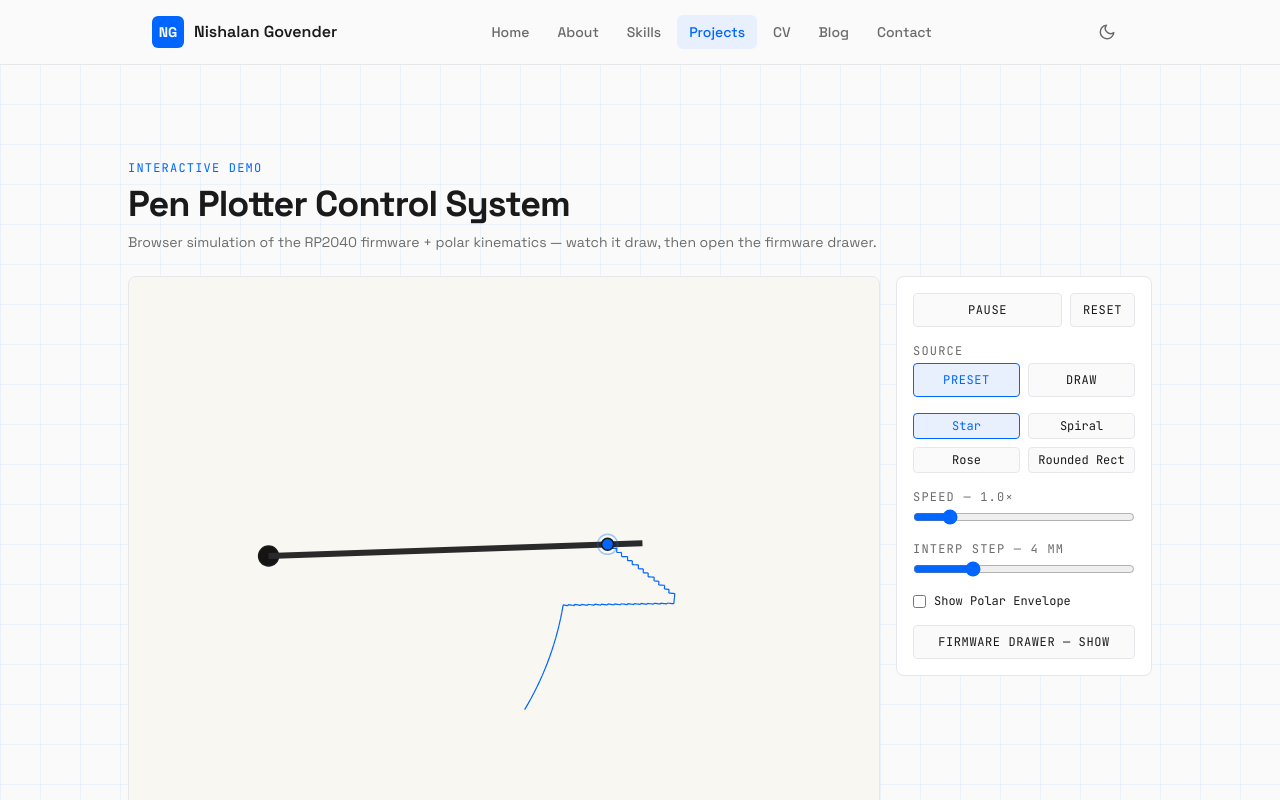
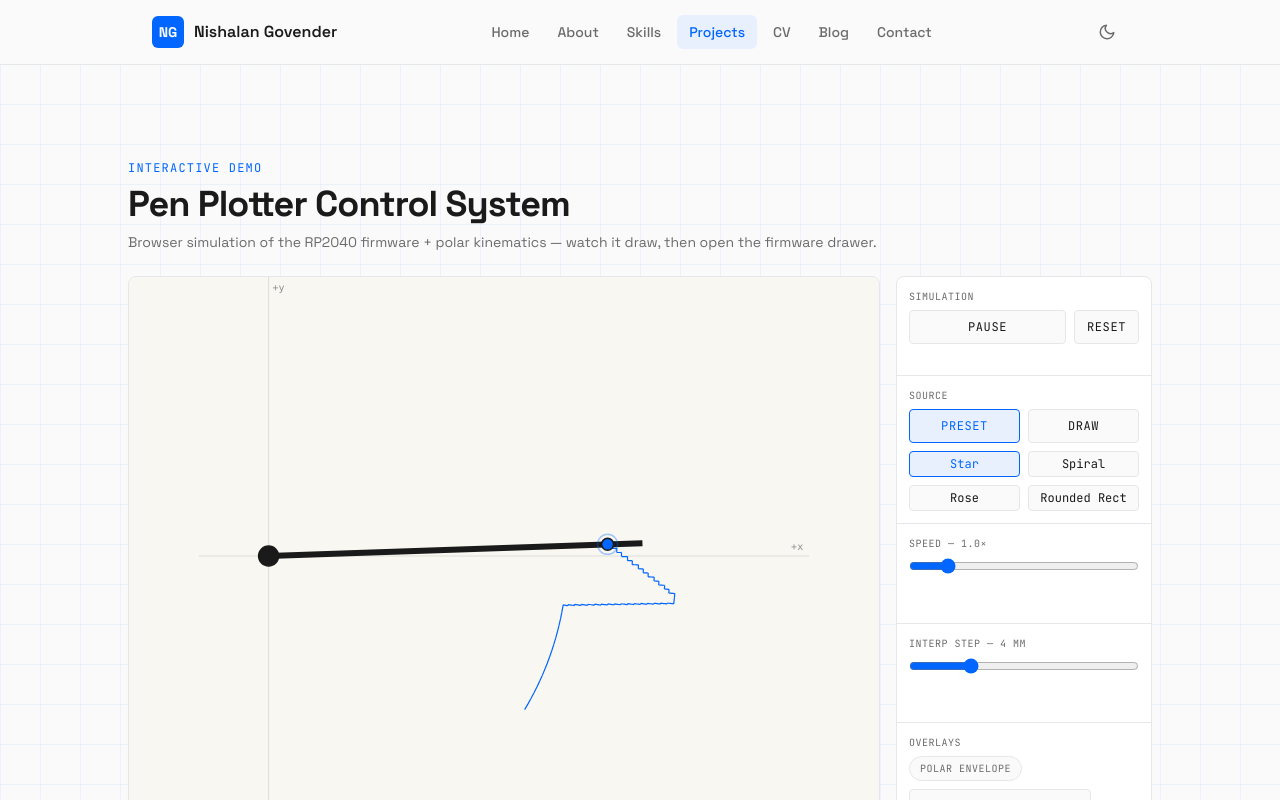
Before and after one commit to nishalangovender/nishalangovender.com, a Next.js app: page /projects/pen-plotter/demo in a window 1280 px wide. Shown: the top 800 px of the page. Built offline with nearby package versions, Linux system fonts and the light colour scheme; no server answers.

Commit message:
feat: pen-plotter demo — a11y, wire-up, polish

```diff
--- a/src/components/demos/path-following/ControlPanel.tsx
+++ b/src/components/demos/path-following/ControlPanel.tsx
@@ -67,18 +67,27 @@ export function ControlPanel({
       </Section>
 
       <Section label="Path">
-        <div role="radiogroup" aria-label="Path" className="flex flex-col gap-1.5 items-start">
-          {PATH_OPTIONS.map((opt) => (
-            <Pill
-              key={opt.value}
-              active={config.path === opt.value}
-              role="radio"
-              ariaChecked={config.path === opt.value}
-              onClick={() => onConfig({ path: opt.value })}
-            >
-              {opt.label}
-            </Pill>
-          ))}
+        <div role="radiogroup" aria-label="Path" className="grid grid-cols-2 gap-2">
+          {PATH_OPTIONS.map((opt) => {
+            const isActive = config.path === opt.value;
+            const base =
+              "px-2 py-1 rounded border font-mono text-xs cursor-pointer";
+            const state = isActive
+              ? "border-accent bg-accent-light text-accent"
+              : "border-border bg-background text-foreground hover:border-accent hover:text-accent";
+            return (
+              <button
+                key={opt.value}
+                type="button"
+                role="radio"
+                aria-checked={isActive}
+                onClick={() => onConfig({ path: opt.value })}
+                className={`${base} ${state}`}
+              >
+                {opt.label}
+              </button>
+            );
+          })}
         </div>
       </Section>
 
--- a/src/components/demos/pen-plotter/CommandLog.tsx
+++ b/src/components/demos/pen-plotter/CommandLog.tsx
@@ -51,10 +51,25 @@ export function CommandLog({ lastCommand, lastResponse }: Props) {
     if (el) el.scrollTop = el.scrollHeight;
   }, [entries]);
 
+  const clearLog = () => {
+    queueMicrotask(() => setEntries([]));
+  };
+
   return (
     <div className="flex flex-col border border-border rounded bg-surface h-full min-h-0">
-      <div className="font-mono text-[10px] uppercase tracking-widest text-muted px-3 py-2 border-b border-border">
-        Command Log
+      <div className="flex items-center justify-between gap-2 px-3 py-2 border-b border-border">
+        <span className="font-mono text-[10px] uppercase tracking-widest text-muted">
+          Command Log
+        </span>
+        <button
+          type="button"
+          onClick={clearLog}
+          disabled={entries.length === 0}
+          className="font-mono text-[10px] uppercase tracking-widest text-muted hover:text-accent disabled:opacity-40 disabled:hover:text-muted"
+          aria-label="Clear command log"
+        >
+          Clear
+        </button>
       </div>
       <div
         ref={scrollRef}
--- a/src/components/demos/pen-plotter/ControlPanel.tsx
+++ b/src/components/demos/pen-plotter/ControlPanel.tsx
@@ -1,5 +1,7 @@
 // src/components/demos/pen-plotter/ControlPanel.tsx
 "use client";
+
+import type { ReactNode } from "react";
 
 import type { PresetId, SimConfig } from "@/lib/pen-plotter/types";
 
@@ -38,7 +40,8 @@ export function ControlPanel({
   const active = "border-accent bg-accent-light text-accent";
 
   return (
-    <div className="flex flex-col gap-4 p-4 border border-border rounded-lg bg-surface text-foreground overflow-auto">
+    <aside className="h-full rounded-lg border border-border bg-surface text-foreground overflow-hidden flex flex-col">
+      <Section label="Simulation">
         <div className="flex gap-2">
           <button
             type="button"
@@ -55,11 +58,10 @@ export function ControlPanel({
             Reset
           </button>
         </div>
+      </Section>
 
-      <fieldset className="flex flex-col gap-2">
-        <legend className="font-mono text-xs uppercase tracking-widest text-muted mb-1">
-          Source
-        </legend>
+      <Section label="Source">
+        <div className="flex flex-col gap-2">
           <div className="flex gap-2">
             <button
               type="button"
@@ -82,7 +84,7 @@ export function ControlPanel({
           </div>
 
           {config.source === "preset" && (
-          <div className="grid grid-cols-2 gap-2 mt-2">
+            <div className="grid grid-cols-2 gap-2">
               {PRESETS.map((p) => (
                 <button
                   key={p.id}
@@ -101,18 +103,16 @@ export function ControlPanel({
           {config.source === "draw" && (
             <button
               type="button"
-            className={`mt-2 px-3 py-2 rounded border font-mono text-xs uppercase tracking-wider ${inactive}`}
+              className={`px-3 py-2 rounded border font-mono text-xs uppercase tracking-wider ${inactive}`}
               onClick={onClearDrawn}
             >
               Clear Points
             </button>
           )}
-      </fieldset>
+        </div>
+      </Section>
 
-      <fieldset className="flex flex-col gap-2">
-        <legend className="font-mono text-xs uppercase tracking-widest text-muted mb-1">
-          Speed — {config.speed.toFixed(1)}×
-        </legend>
+      <Section label={`Speed — ${config.speed.toFixed(1)}×`}>
         <input
           type="range"
           min={0.5}
@@ -120,15 +120,12 @@ export function ControlPanel({
           step={0.1}
           value={config.speed}
           onChange={(e) => onConfig({ speed: parseFloat(e.target.value) })}
-          className="accent-accent"
+          className="w-full accent-accent"
           aria-label="Playback speed"
         />
-      </fieldset>
+      </Section>
 
-      <fieldset className="flex flex-col gap-2">
-        <legend className="font-mono text-xs uppercase tracking-widest text-muted mb-1">
-          Interp Step — {config.interpStep.toFixed(0)} mm
-        </legend>
+      <Section label={`Interp Step — ${config.interpStep.toFixed(0)} mm`}>
         <input
           type="range"
           min={2}
@@ -136,21 +133,20 @@ export function ControlPanel({
           step={1}
           value={config.interpStep}
           onChange={(e) => onConfig({ interpStep: parseFloat(e.target.value) })}
-          className="accent-accent"
+          className="w-full accent-accent"
           aria-label="Interpolation step size"
         />
-      </fieldset>
+      </Section>
 
-      <label className="flex items-center gap-2 font-mono text-xs text-foreground">
-        <input
-          type="checkbox"
-          checked={config.showEnvelope}
-          onChange={(e) => onConfig({ showEnvelope: e.target.checked })}
-          className="accent-accent"
-        />
-        Show Polar Envelope
-      </label>
-
+      <Section label="Overlays" last>
+        <div className="flex flex-col items-start gap-2">
+          <Pill
+            active={config.showEnvelope}
+            onClick={() => onConfig({ showEnvelope: !config.showEnvelope })}
+            ariaPressed={config.showEnvelope}
+          >
+            Polar Envelope
+          </Pill>
           <button
             type="button"
             className={`px-3 py-2 rounded border font-mono text-xs uppercase tracking-wider ${
@@ -158,8 +154,62 @@ export function ControlPanel({
             }`}
             onClick={onToggleDrawer}
           >
-        Firmware Drawer — {drawerOpen ? "Hide" : "Show"}
+            {drawerOpen ? "Hide" : "Show"} Firmware Drawer
           </button>
         </div>
+      </Section>
+    </aside>
   );
 }
+
+function Pill({
+  active,
+  onClick,
+  ariaPressed,
+  children,
+}: {
+  active: boolean;
+  onClick: () => void;
+  ariaPressed?: boolean;
+  children: ReactNode;
+}) {
+  const base =
+    "font-mono text-[10px] tracking-wider uppercase rounded-full border px-2.5 py-1 transition-colors cursor-pointer";
+  const state = active
+    ? "border-accent bg-accent-light text-accent"
+    : "border-border bg-background text-muted hover:border-accent/60 hover:text-foreground";
+  return (
+    <button
+      type="button"
+      aria-pressed={ariaPressed}
+      onClick={onClick}
+      className={`${base} ${state}`}
+    >
+      {children}
+    </button>
+  );
+}
+
+function Section({
+  label,
+  last,
+  children,
+}: {
+  label: string;
+  last?: boolean;
+  children: ReactNode;
+}) {
+  // On mobile/short viewports, sections shrink to content. On tall viewports
+  // each section gets an equal vertical slice so the panel fills its column.
+  // Content sits at the top of each slice so the section label + its controls
+  // stay anchored together.
+  const base = "px-3 py-3 lg:flex-1";
+  return (
+    <section className={last ? base : `${base} border-b border-border`}>
+      <div className="font-mono text-[10px] tracking-wider uppercase text-muted mb-1.5">
+        {label}
+      </div>
+      {children}
+    </section>
+  );
+}
--- a/src/components/demos/pen-plotter/PenPlotterDemo.tsx
+++ b/src/components/demos/pen-plotter/PenPlotterDemo.tsx
@@ -88,6 +88,22 @@ export default function PenPlotterDemo() {
 
   const onReset = useCallback(() => debouncedReset(config), [debouncedReset, config]);
 
+  useEffect(() => {
+    const onKey = (e: KeyboardEvent) => {
+      if (e.target instanceof HTMLInputElement || e.target instanceof HTMLTextAreaElement) return;
+      if (e.code === "Space") {
+        e.preventDefault();
+        onPlayPause();
+      } else if (e.key === "r" || e.key === "R") {
+        debouncedReset(config);
+      } else if (e.key === "d" || e.key === "D") {
+        setDrawerOpen((v) => !v);
+      }
+    };
+    window.addEventListener("keydown", onKey);
+    return () => window.removeEventListener("keydown", onKey);
+  }, [onPlayPause, debouncedReset, config]);
+
   const ariaLabel = useMemo(() => {
     if (!sim.latest) return "Pen plotter initialising.";
     return `Polar pen plotter tracing ${config.source === "preset" ? config.preset : "a drawn path"}.`;
--- a/src/components/demos/pen-plotter/PlotterCanvas.tsx
+++ b/src/components/demos/pen-plotter/PlotterCanvas.tsx
@@ -18,6 +18,24 @@ interface Props {
 // Workspace mm range we render: x in [-40, 310], y in [-160, 160].
 const WORLD = { x0: -40, x1: 310, y0: -160, y1: 160 };
 
+// Parse a hex "#RRGGBB" or "rgb(R G B)" / "rgb(R, G, B)" colour into rgba(..., alpha).
+function withAlpha(colour: string, alpha: number): string {
+  const trimmed = colour.trim();
+  if (trimmed.startsWith("#")) {
+    const hex = trimmed.slice(1);
+    const r = parseInt(hex.slice(0, 2), 16);
+    const g = parseInt(hex.slice(2, 4), 16);
+    const b = parseInt(hex.slice(4, 6), 16);
+    return `rgba(${r}, ${g}, ${b}, ${alpha})`;
+  }
+  const match = trimmed.match(/rgb\(([^)]+)\)/);
+  if (match) {
+    const parts = match[1].split(/[\s,]+/).filter(Boolean);
+    return `rgba(${parts[0]}, ${parts[1]}, ${parts[2]}, ${alpha})`;
+  }
+  return trimmed; // fallback — return as-is
+}
+
 export function PlotterCanvas({
   latest,
   showEnvelope,
@@ -30,6 +48,17 @@ export function PlotterCanvas({
   const canvasRef = useRef<HTMLCanvasElement | null>(null);
   const flashExpiryRef = useRef<number>(0);
   const [flashTick, setFlashTick] = useState(0);
+  const [themeTick, setThemeTick] = useState(0);
+
+  // Re-render the canvas whenever the theme attribute flips.
+  useEffect(() => {
+    const mo = new MutationObserver(() => setThemeTick((n) => n + 1));
+    mo.observe(document.documentElement, {
+      attributes: true,
+      attributeFilter: ["data-theme"],
+    });
+    return () => mo.disconnect();
+  }, []);
 
   useEffect(() => {
     if (outOfEnvelopeFlash === undefined) return;
@@ -69,15 +98,53 @@ export function PlotterCanvas({
       y: oy + (WORLD.y1 - p.y) * s, // flip y so +y is up
     });
 
+    // Resolve theme-aware colours from CSS variables.
+    const styles = window.getComputedStyle(canvas);
+    const fg = styles.getPropertyValue("--foreground").trim() || "#1a1a1a";
+    const accent = styles.getPropertyValue("--accent").trim() || "#0066FF";
+    const isDark = document.documentElement.getAttribute("data-theme") === "dark";
+    const paper = isDark ? "#1f1f1f" : "#f8f7f2";
+
     // Clear with paper colour.
-    ctx.fillStyle = "#f8f7f2";
+    ctx.fillStyle = paper;
     ctx.fillRect(0, 0, w, h);
+
+    // Subtle xy axes through the origin — orient the viewer without competing
+    // with the trace or mechanism. Drawn first so envelope rings and trace
+    // always render on top.
+    {
+      const origin = worldToScreen({ x: 0, y: 0 });
+      const xMin = worldToScreen({ x: WORLD.x0, y: 0 });
+      const xMax = worldToScreen({ x: WORLD.x1, y: 0 });
+      const yMin = worldToScreen({ x: 0, y: WORLD.y0 });
+      const yMax = worldToScreen({ x: 0, y: WORLD.y1 });
+      ctx.save();
+      ctx.strokeStyle = "rgba(100, 100, 100, 0.18)";
+      ctx.lineWidth = 1;
+      ctx.beginPath();
+      ctx.moveTo(xMin.x, origin.y);
+      ctx.lineTo(xMax.x, origin.y);
+      ctx.moveTo(origin.x, yMin.y);
+      ctx.lineTo(origin.x, yMax.y);
+      ctx.stroke();
+      // Axis labels — placed just inside the positive end of each axis, away
+      // from the pivot hub.
+      ctx.fillStyle = "rgba(100, 100, 100, 0.7)";
+      ctx.font = "10px ui-monospace, SFMono-Regular, Menlo, monospace";
+      ctx.textAlign = "right";
+      ctx.textBaseline = "bottom";
+      ctx.fillText("+x", xMax.x - 6, origin.y - 4);
+      ctx.textAlign = "left";
+      ctx.textBaseline = "top";
+      ctx.fillText("+y", origin.x + 4, yMax.y + 6);
+      ctx.restore();
+    }
 
     // Envelope overlay.
     if (showEnvelope) {
       const c = worldToScreen({ x: 0, y: 0 });
       ctx.save();
-      ctx.strokeStyle = "rgba(0, 102, 255, 0.35)";
+      ctx.strokeStyle = withAlpha(accent, 0.35);
       ctx.setLineDash([4, 4]);
       ctx.lineWidth = 1;
       ctx.beginPath();
@@ -109,7 +176,7 @@ export function PlotterCanvas({
     // Trace.
     if (latest) {
       ctx.save();
-      ctx.strokeStyle = "#0066FF";
+      ctx.strokeStyle = accent;
       ctx.lineWidth = 1.2;
       ctx.beginPath();
       for (const seg of latest.traceSegments) {
@@ -125,8 +192,8 @@ export function PlotterCanvas({
     // Click-draw preview polyline.
     if (drawMode && drawnPolyline && drawnPolyline.length > 0) {
       ctx.save();
-      ctx.strokeStyle = "rgba(26, 26, 26, 0.5)";
-      ctx.fillStyle = "#1a1a1a";
+      ctx.strokeStyle = withAlpha(fg, 0.55);
+      ctx.fillStyle = withAlpha(fg, 0.55);
       ctx.lineWidth = 1;
       ctx.setLineDash([3, 3]);
       ctx.beginPath();
@@ -149,8 +216,8 @@ export function PlotterCanvas({
     // Mechanism.
     const pivot = worldToScreen({ x: 0, y: 0 });
     ctx.save();
-    ctx.strokeStyle = "#1a1a1a";
-    ctx.fillStyle = "#141414";
+    ctx.strokeStyle = fg;
+    ctx.fillStyle = fg;
     ctx.lineWidth = 1.5;
     // Pivot hub.
     ctx.beginPath();
@@ -164,7 +231,7 @@ export function PlotterCanvas({
       const armLenMm = r + 20;
       const armEnd = worldToScreen({ x: Math.cos(theta) * armLenMm, y: Math.sin(theta) * armLenMm });
       ctx.save();
-      ctx.strokeStyle = "#2a2a2a";
+      ctx.strokeStyle = fg;
       ctx.lineWidth = 6;
       ctx.beginPath();
       ctx.moveTo(pivot.x, pivot.y);
@@ -175,8 +242,8 @@ export function PlotterCanvas({
       // Pen carriage.
       const tip = worldToScreen(latest.tip);
       ctx.save();
-      ctx.strokeStyle = "#1a1a1a";
-      ctx.fillStyle = latest.firmware.pen === "DOWN" ? "#0066FF" : "#ffffff";
+      ctx.strokeStyle = fg;
+      ctx.fillStyle = latest.firmware.pen === "DOWN" ? accent : "#ffffff";
       ctx.lineWidth = 1.5;
       ctx.beginPath();
       ctx.arc(tip.x, tip.y, 6, 0, 2 * Math.PI);
@@ -184,14 +251,14 @@ export function PlotterCanvas({
       ctx.stroke();
       if (latest.firmware.pen === "DOWN") {
         ctx.beginPath();
-        ctx.strokeStyle = "rgba(0, 102, 255, 0.35)";
+        ctx.strokeStyle = withAlpha(accent, 0.35);
         ctx.arc(tip.x, tip.y, 10, 0, 2 * Math.PI);
         ctx.stroke();
       }
       ctx.restore();
     }
     ctx.restore();
-  }, [latest, showEnvelope, drawMode, drawnPolyline, flashTick]);
+  }, [latest, showEnvelope, drawMode, drawnPolyline, flashTick, themeTick]);
 
   return (
     <canvas
--- a/src/data/projects.ts
+++ b/src/data/projects.ts
@@ -218,6 +218,7 @@ export const projects: Project[] = [
     tags: ["C++", "Python", "RP2040", "Embedded"],
     featured: true,
     interactiveDemoPlanned: true,
+    interactiveDemoHref: "/projects/pen-plotter/demo",
     caseStudy: {
       problem:
         "Two-day take-home technical challenge: bring up a custom pen-plotter from bare hardware to something you can draw arbitrary shapes on. The hardware is a polar plotter — an RP2040 driving a rotating arm via a high-reduction stepper, and a linear actuator extending a pen along that arm — so every Cartesian point the user wants has to be converted into a (θ, r) pair and tracked accurately against ADC feedback.\n\nThe challenge was explicitly end-to-end: firmware, kinematics, a user-facing tool, and a calibration procedure, all delivered within the 48-hour window.",
```
Lines whose indentation alone changed are shown as unchanged.
